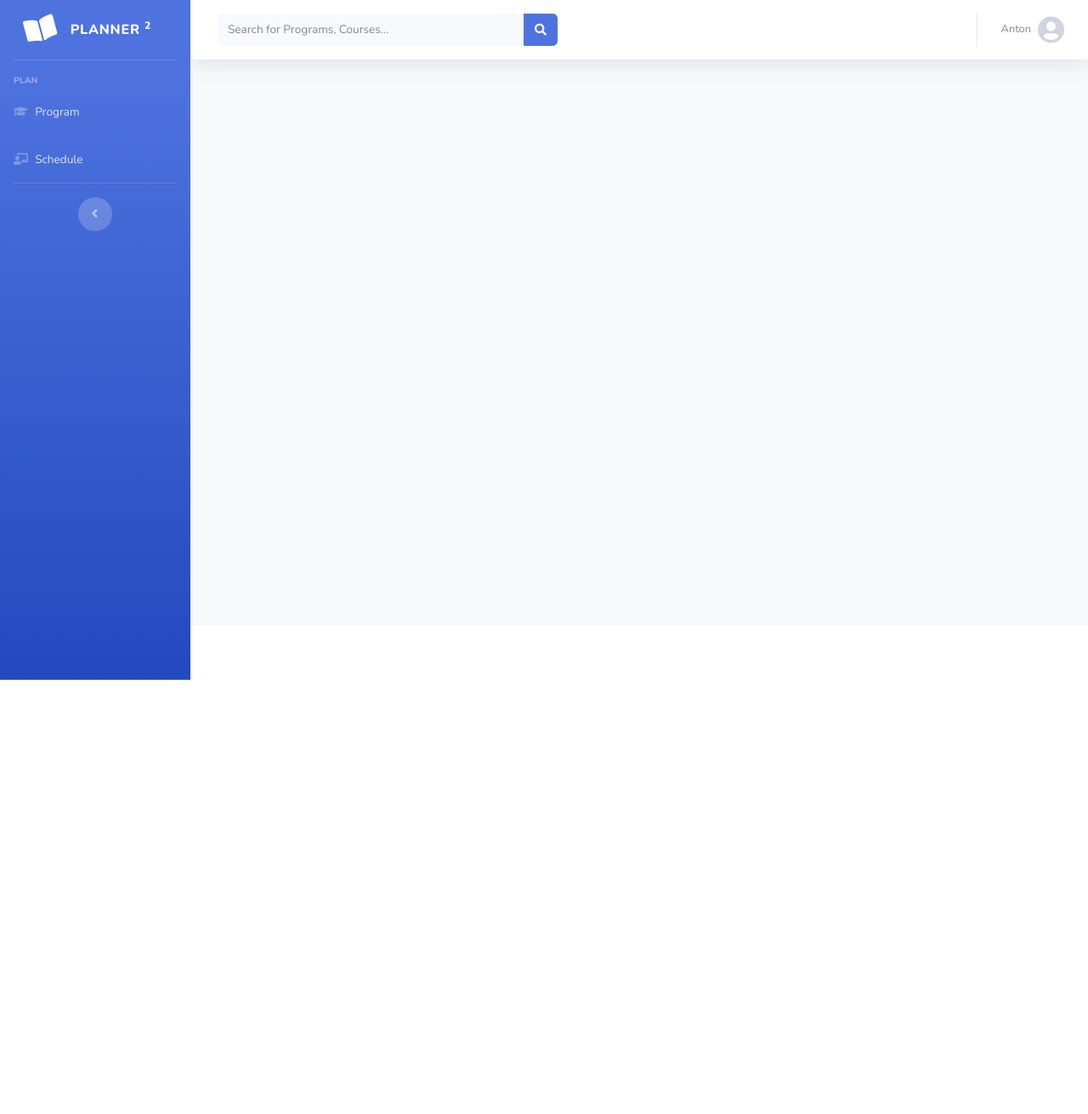
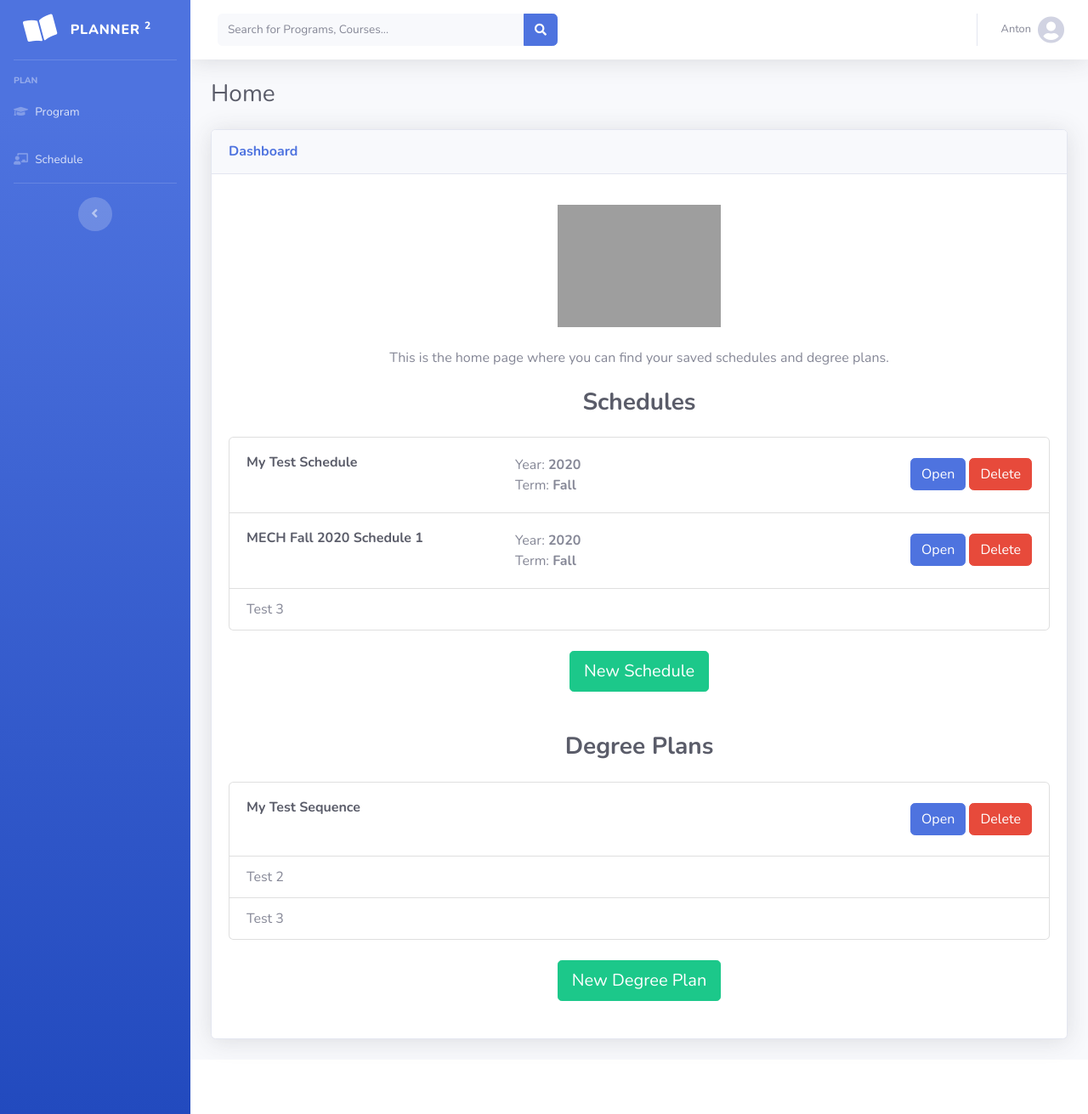
Before and after one commit to AntonNiko/ProgramPlanner, a Django app: page / in a window 1280 px wide. Shown: the whole page at 85% size. Before the commit the page ends 800 px from the top, so only its background shows below. Run offline with Django 3.2, Linux system fonts and the light colour scheme; some libraries are stand-ins or nearby versions; grey boxes are pictures that could not be loaded.

```diff
--- a/plan/handlers/page_handler.py
+++ b/plan/handlers/page_handler.py
@@ -25,5 +25,5 @@ class PageHandler:
     @staticmethod
     def get_account_view(request):
         template = loader.get_template('base_account.html')
-        http_response = HttpResponse(template.redner({}, request))
+        http_response = HttpResponse(template.render({}, request))
         return http_response
--- a/plan/handlers/schedule_handler.py
+++ b/plan/handlers/schedule_handler.py
@@ -147,8 +147,10 @@ class ScheduleHandler:
 
         # Evaluate if the section conflicts with currently added sections
         if not ignore_conflicts:
-            # TODO: Finish conflict check
-            pass
+            conflict_results = schedule.does_section_conflict(section_to_add)
+            if conflict_results['conflicts']:
+                response['data'] = conflict_results['data']
+                return response
 
         # Add section to schedule
         schedule.sections.add(section_to_add)
--- a/plan/templates/base.html
+++ b/plan/templates/base.html
@@ -123,17 +123,13 @@
 
                             <!-- Dropdown - User Information -->
                             <div class="dropdown-menu dropdown-menu-right shadow animated--grow-in" aria-labelledby="userDropdown">
-                                <a class="dropdown-item" href="#">
+                                <a class="dropdown-item" href="/account">
                                   <i class="fas fa-user fa-sm fa-fw mr-2 text-gray-400"></i>
                                   Profile
                                 </a>
                                 <a class="dropdown-item" href="#">
                                   <i class="fas fa-cogs fa-sm fa-fw mr-2 text-gray-400"></i>
                                   Settings
-                                </a>
-                                <a class="dropdown-item" href="#">
-                                  <i class="fas fa-list fa-sm fa-fw mr-2 text-gray-400"></i>
-                                  Activity Log
                                 </a>
                                 <div class="dropdown-divider"></div>
                                 <a class="dropdown-item" href="#" data-toggle="modal" data-target="#logoutModal">
@@ -148,7 +144,8 @@
 
                 <!-- Begin Page Content -->
                 <div class="container-fluid">
-
+                    {% block container-fluid %}
+                    {% endblock %}
                 </div>
                 <!-- End Page Content -->
             </div>
--- a/plan/templates/base_home.html
+++ b/plan/templates/base_home.html
@@ -1 +1,110 @@
 {% extends "base.html" %}
+{% load static %}
+
+{% block container-fluid %}
+    <!-- Page Heading -->
+    <div class="d-sm-flex align-items-center justify-content-between mb-4">
+        <h1 class="h3 mb-0 text-gray-800">Home</h1>
+    </div>
+
+    <div class="card shadow mb-4">
+        <div class="card-header py-3">
+            <h6 class="m-0 font-weight-bold text-primary">Dashboard</h6>
+        </div>
+        <div class="card-body">
+            <!-- Welcome logo -->
+            <div class="text-center">
+                <img class="img-fluid px-3 px-sm-4 mt-3 mb-4" style="width:15rem;" src="{% static "img/undraw_posting_photo.svg" %}" alt="Welcome logo">
+            </div>
+
+            <!-- Welcome page hint text -->
+            <p class="text-center">This is the home page where you can find your saved schedules and degree plans.</p>
+
+            <!-- Schedules section header title -->
+            <h1 class="h3 font-weight-bold text-center text-gray-800 my-4">Schedules</h1>
+
+            <!-- Active schedules list -->
+            <ul class="list-group">
+                <li class="list-group-item">
+                    <div class="row">
+                        <div class="col-xs-12 col-sm-12 col-md-4 my-2">
+                            <h6 class="text-left font-weight-bold text-gray-800">My Test Schedule</h6>
+                        </div>
+                        <div class="col-xs-12 col-sm-12 col-md-2 my-2">
+                            <span class="d-block">
+                                <span>Year:</span>
+                                <span class="font-weight-bold">2020</span>
+                            </span>
+                            <span class="d-block">
+                                <span>Term:</span>
+                                <span class="font-weight-bold">Fall</span>
+                            </span>
+                        </div>
+                        <div class="col-xs-12 col-sm-12 col-md my-2">
+                            <div class="float-right">
+                                <button class="btn btn-primary my-1" type="button">Open</button>
+                                <button class="btn btn-danger my-1" type="button">Delete</button>
+                            </div>
+                        </div>
+                    </div>
+                </li>
+                <li class="list-group-item">
+                    <div class="row">
+                        <div class="col-xs-12 col-sm-12 col-md-4 my-2">
+                            <h6 class="text-left font-weight-bold text-gray-800">MECH Fall 2020 Schedule 1</h6>
+                        </div>
+                        <div class="col-xs-12 col-sm-12 col-md-2 my-2">
+                            <span class="d-block">
+                                <span>Year:</span>
+                                <span class="font-weight-bold">2020</span>
+                            </span>
+                            <span class="d-block">
+                                <span>Term:</span>
+                                <span class="font-weight-bold">Fall</span>
+                            </span>
+                        </div>
+                        <div class="col-xs-12 col-sm-12 col-md my-2">
+                            <div class="float-right">
+                                <button class="btn btn-primary my-1" type="button">Open</button>
+                                <button class="btn btn-danger my-1" type="button">Delete</button>
+                            </div>
+                        </div>
+                    </div>
+                </li>
+                <li class="list-group-item">Test 3</li>
+            </ul>
+
+            <!-- Start new Schedule button -->
+            <div class="col-12 text-center">
+                <button class="btn btn-success btn-lg my-4">New Schedule</button>
+            </div>
+
+            <!-- Sequences section header title -->
+            <h1 class="h3 font-weight-bold text-center text-gray-800 my-4">Degree Plans</h1>
+
+            <!-- Active sequences list -->
+            <ul class="list-group">
+                <li class="list-group-item">
+                    <div class="row">
+                        <div class="col-xs-12 col-sm-12 col-md-4 my-2">
+                            <h6 class="text-left font-weight-bold text-gray-800">My Test Sequence</h6>
+                        </div>
+                        <div class="col-xs-12 col-sm-12 col-md my-2">
+                            <div class="float-right">
+                                <button class="btn btn-primary my-1" type="button">Open</button>
+                                <button class="btn btn-danger my-1" type="button">Delete</button>
+                            </div>
+                        </div>
+                    </div>
+                </li>
+                <li class="list-group-item">Test 2</li>
+                <li class="list-group-item">Test 3</li>
+            </ul>
+
+            <!-- Start new Degree Plan button -->
+            <div class="col-12 text-center">
+                <button class="btn btn-success btn-lg my-4">New Degree Plan</button>
+            </div>
+        </div>
+    </div>
+{% endblock %}
```
Also changed, not shown: plan/models/schedule_models.py (+53 -0 lines), plan/templates/base_account.html (+7 -0 lines), plan/utils.py (added, +44 -0 lines).
